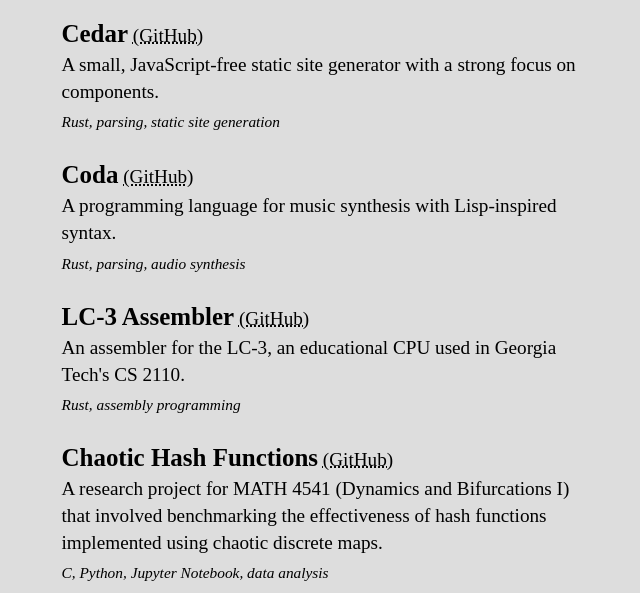
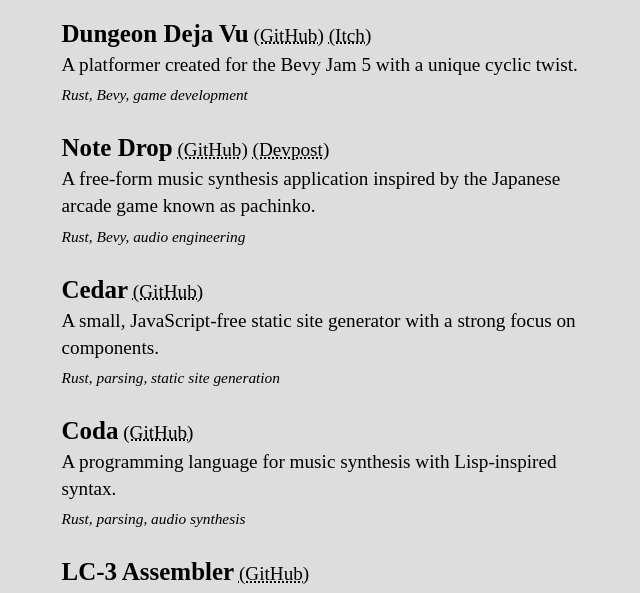
Before and after one commit to ambareesh1510/website, a plain HTML site: page projects.html in a window 1280 px wide. Shown: the part 107-700 px from the top of the page, without its empty margins (315-955 px from the left). Drawn offline with Linux system fonts and the light colour scheme; a web font is replaced by a local one.

Commit message:
update after career fair

```diff
--- a/projects.html
+++ b/projects.html
@@ -21,6 +21,24 @@
                 </div>
                 <div class="panel">
                     <div class="panel-content" style="padding: 10px;">
+                        <div class="project">
+                            <div class="project-title">Dungeon Deja Vu</div>
+                            <a href="https://github.com/ambareesh1510/dungeon-deja-vu" class="nav-button project-link">(GitHub)</a>
+                            <a href="https://dsfhdshdjtsb.itch.io/dungeon-deja-vu" class="nav-button project-link">(Itch)</a>
+                            <br>
+                            <p class="project-description">A platformer created for the Bevy Jam 5 with a unique cyclic twist.</p>
+                            <br>
+                            <p class="project-skills">Rust, Bevy, game development</p>
+                        </div>
+                        <div class="project">
+                            <div class="project-title">Note Drop</div>
+                            <a href="https://github.com/ambareesh1510/horizons" class="nav-button project-link">(GitHub)</a>
+                            <a href="https://devpost.com/software/note-drop" class="nav-button project-link">(Devpost)</a>
+                            <br>
+                            <p class="project-description">A free-form music synthesis application inspired by the Japanese arcade game known as pachinko.</p>
+                            <br>
+                            <p class="project-skills">Rust, Bevy, audio engineering</p>
+                        </div>
                         <div class="project">
                             <div class="project-title">Cedar</div>
                             <a href="https://github.com/ambareesh1510/cedar" class="nav-button project-link">(GitHub)</a>
```
Also changed, not shown: index.html (+8 -8 lines).
